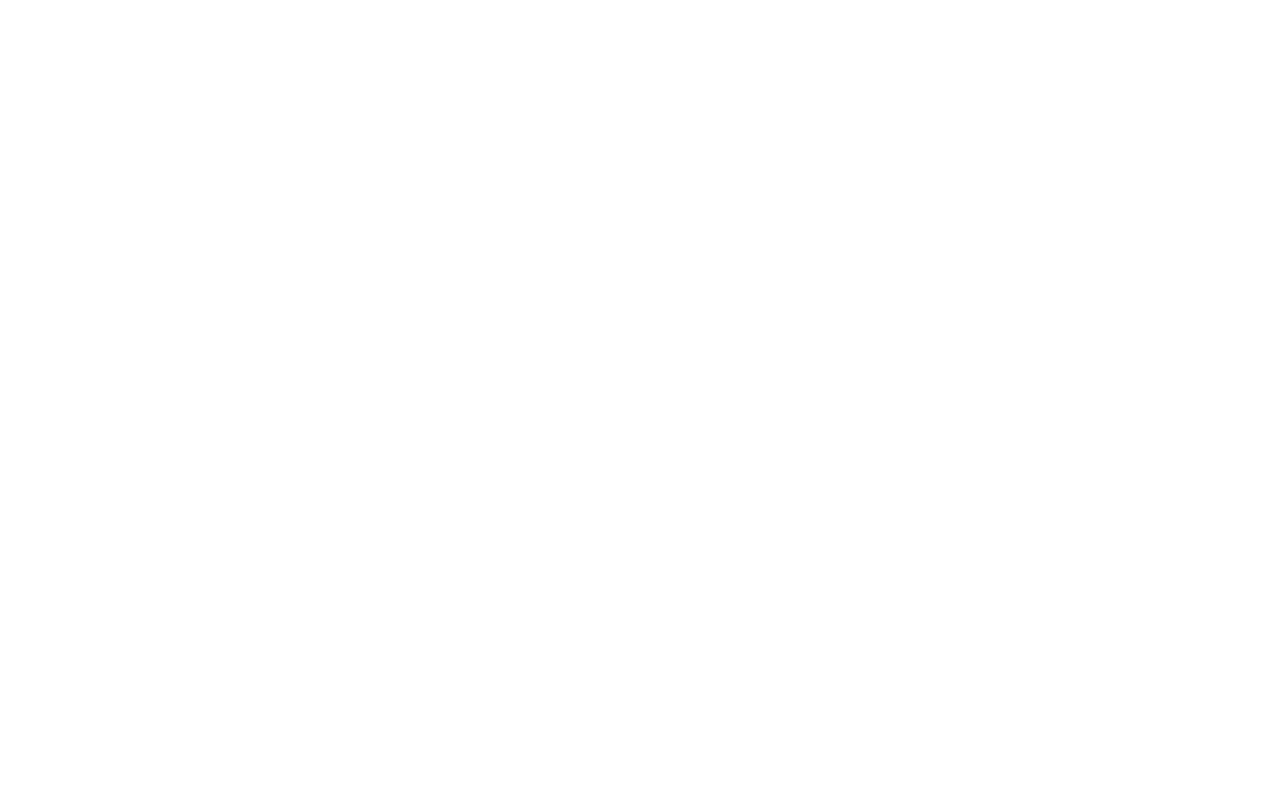
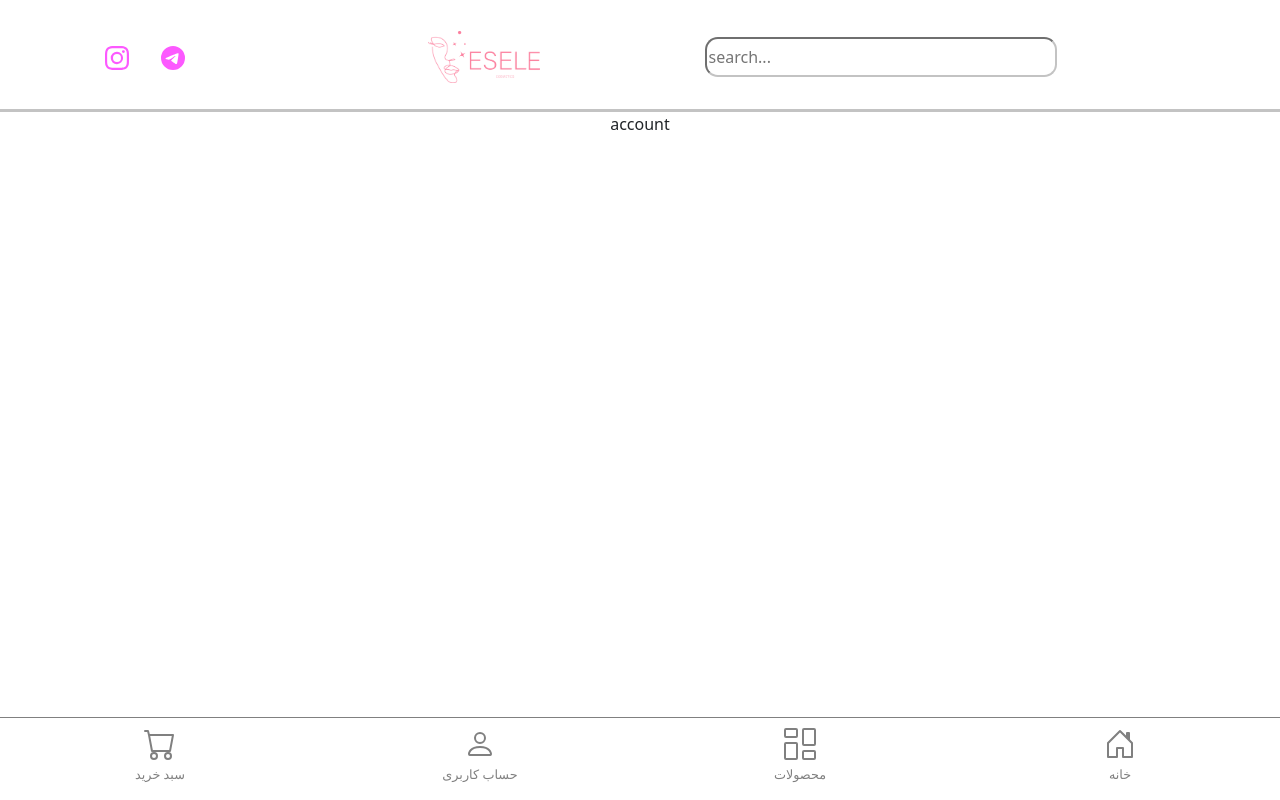
Before and after one commit to Mehdi-njfn/eseleshop, a React (Create React App) app: page /account in a window 1280 px wide. Before the commit this address had no page. Built offline with nearby package versions, Linux system fonts and the light colour scheme.

Commit message:
do comit

```diff
--- a/package.json
+++ b/package.json
@@ -13,6 +13,7 @@
     "react": "^18.2.0",
     "react-alice-carousel": "^2.8.0",
     "react-bootstrap": "^2.10.0",
+    "react-bootstrap-icons": "^1.10.3",
     "react-dom": "^18.2.0",
     "react-router-dom": "^6.21.3",
     "react-scripts": "5.0.1",
--- a/public/index.html
+++ b/public/index.html
@@ -28,7 +28,7 @@
   </head>
   <body>
     <noscript>You need to enable JavaScript to run this app.</noscript>
-    <div id="root"></div>
+    <div id="root" ></div>
     <!--
       This HTML file is a template.
       If you open it directly in the browser, you will see an empty page.
--- a/src/App.css
+++ b/src/App.css
@@ -1,3 +1,14 @@
 .App {
   text-align: center;
+  justify-content: center;
+  align-items: center;
 }
+
+.App{
+  display: flex;
+  flex-direction: column;
+}
+
+.bottom{
+  justify-self: end;
+}
--- a/src/App.js
+++ b/src/App.js
@@ -2,16 +2,28 @@
 import '../node_modules/bootstrap/dist/css/bootstrap.min.css';
 import { BrowserRouter as Router , Route, Routes } from 'react-router-dom';
 import Home from './pages/home';
+import Nav from './component/nav';
+import Bottom from './component/bottom';
+import Products from './pages/products';
+import Cart from './pages/cart';
+import Account from './pages/account';
 
 function App() {
   return (
+  <>
     <div className="App">
       <Router>
-        <Routes>
-          <Route path='/' element={<Home />} />
-        </Routes>
+        <Nav />
+          <Routes>
+            <Route path='/' element={<Home />} />
+            <Route path='/products' element={<Products />} />
+            <Route path='/cart' element={<Cart />} />
+            <Route path='/account' element={<Account />} />
+          </Routes>
+        <Bottom />
       </Router>
     </div>
+  </>
   );
 }
 
--- /dev/null
+++ b/src/component/bStyle.css
@@ -0,0 +1,20 @@
+
+.bottom{
+  border-top: 1px solid ;
+  position: fixed;
+  width: 100%;
+  bottom: 0;
+  z-index: 1000;
+  font-size: .8rem;
+
+}
+.row{
+  /* display: flex;
+  justify-content: space-around; */
+  padding-top: 5px;
+  color: rgb(128, 128, 128);
+}
+#link{
+  text-decoration: none;
+
+}
--- /dev/null
+++ b/src/component/bottom.jsx
@@ -0,0 +1,58 @@
+import * as Icon from 'react-bootstrap-icons';
+import './bStyle.css';
+import {  NavLink } from 'react-router-dom';
+
+const Bottom = () => {
+  return (
+    <>
+      <div className="row bottom w-100">
+        <div className="col-3">
+          <NavLink id='link' to='/cart'>
+            <div className="row">
+              <Icon.Cart size={32}/>
+            </div>
+            <div className="row">
+              <p>سبد خرید</p>
+            </div>
+          </NavLink >
+        </div>
+        <div className="col-3">
+        <NavLink id='link' to='/account'>
+
+          <div className="row">
+            <Icon.Person size={32}/>
+            </div>
+            <div className="row">
+            <p>حساب کاربری</p>
+            </div>
+        </NavLink >
+        </div>
+        <div className="col-3">
+        <NavLink id='link' to='/products'>
+
+          <div className="row">
+            <Icon.ColumnsGap size={32}/>
+            </div>
+            <div className="row">
+
+              <p>محصولات</p>
+            </div>
+        </NavLink >
+        </div>
+        <div className="col-3">
+        <NavLink id='link' to='/'>
+
+        <div className="row">
+          <Icon.HouseDoor size={32}/>
+          </div>
+          <div className="row">
+          <p>خانه</p>
+          </div>
+        </NavLink >
+        </div>
+      </div>
+    </>
+   );
+}
+
+export default Bottom;
--- /dev/null
+++ b/src/component/nav.jsx
@@ -0,0 +1,42 @@
+import * as Icon from 'react-bootstrap-icons';
+import { Link } from 'react-router-dom';
+import logo from '../asset/logo1.11c7f5e0.webp'
+import './style.css'
+
+const Nav = () => {
+  return (
+  <>
+    <div className="navbar navbar-expand-lg w-100" >
+      <div className="row container headernav h-50">
+        <div className="col-6 ">
+          <a href='www.instagram/' className='nav-icon ' id='icnonav'>
+            <Icon.Instagram id='icnonav'  size={24} />
+          </a>
+          <a href='www.telegram/' className='nav-icon' id='icnonav'>
+            <Icon.Telegram  id='icnonav' size={24} />
+          </a>
+        </div>
+        <div className="col-6">
+          <a href='/'>
+            <img className='logo' src={logo} alt="" />
+          </a>
+        </div>
+
+      </div>
+
+
+      <div className="row h-50 d-flex w-100">
+        <div className="w-75 col-lg-10">
+            <input className=' m-4 w-75' type="text" placeholder='search...' />
+        </div>
+        <div className="w-lg-100">
+
+        </div>
+      </div>
+
+    </div>
+
+  </> );
+}
+
+export default Nav;
--- /dev/null
+++ b/src/component/style.css
@@ -0,0 +1,37 @@
+:root {
+  --pink: #fc59ff;
+  --gray: #c3c3c3;
+  --white:#ffffff;
+}
+#icnonav{
+  color: var(--pink);
+  margin-right: 1em;
+  justify-content: start;
+}
+.logo{
+  width: 7em;
+  height: 100%;
+}
+.headernav{
+  width: 100%;
+  height: 30px;
+}
+.hamber{
+  background-color: var(--pink);
+  border-radius: .4em;
+  padding: .3em;
+  width: 48px;
+}
+input{
+  border-radius: .8em;
+  height: 40px;
+  border-color: var(--gray);
+}
+.navbar{
+  position: sticky;
+  width: 100%;
+  top: 0;
+  background-color: var(--white);
+  z-index: 1000;
+  border-bottom: #c3c3c3 solid;
+}
--- /dev/null
+++ b/src/pages/account.jsx
@@ -0,0 +1,7 @@
+
+
+const Account = () => {
+  return ( <>account</> );
+}
+
+export default Account;
--- /dev/null
+++ b/src/pages/cart.jsx
@@ -0,0 +1,7 @@
+
+
+const Cart = () => {
+  return ( <>cart</> );
+}
+
+export default Cart;
--- a/src/pages/home.jsx
+++ b/src/pages/home.jsx
@@ -2,7 +2,14 @@
 
 
 const Home = () => {
-  return ( <></> );
+  return (
+  <>
+
+    <div style={{height:'800px'}} className="container ">
+      <h1>home</h1>
+
+    </div>
+  </> );
 }
 
 export default Home;
--- /dev/null
+++ b/src/pages/products.jsx
@@ -0,0 +1,7 @@
+
+
+const Products = () => {
+  return ( <>products</> );
+}
+
+export default Products;
```
Also changed, not shown: src/asset/logo1.11c7f5e0.webp (added), 1 other file (tests, documents, lock files or other folders).
